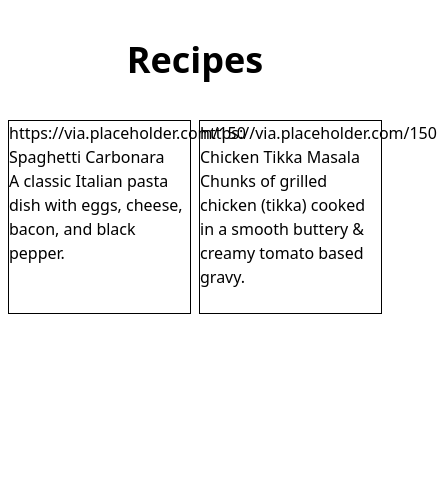
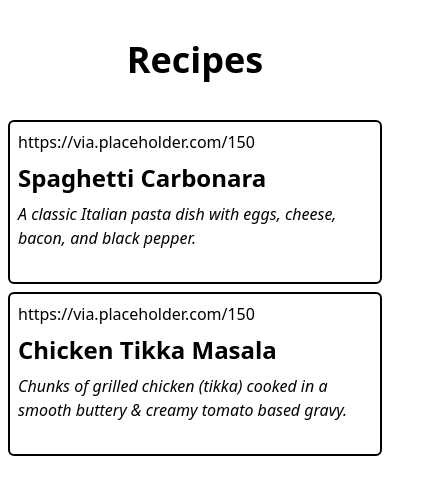
Before and after one commit to ThabangP07/alx-fe-reactjs, a React app in the folder recipe-sharing-platform/: page / in a window 390 px wide. Shown: the top 494 px of the page, 437 px wide, since content can reach past the window. Built offline with nearby package versions, Linux system fonts and the light colour scheme; the HTML template or start-up script is replaced by a standard one.

Commit message:
style: add responsiveness and hover state

```diff
--- a/recipe-sharing-platform/src/components/HomePage.jsx
+++ b/recipe-sharing-platform/src/components/HomePage.jsx
@@ -9,14 +9,14 @@ function HomePage() {
   }, []);
 
   return (
-    <div className="flex flex-col mt-10 mx-2">
+    <div className="mt-10 mx-2">
       <h2 className="flex justify-center text-4xl font-bold mb-10">Recipes</h2>
-      <ul className="grid grid-cols-2 gap-2">
+      <ul className="grid sm:grid-cols-1 md:grid-cols-2 lg:grid-cols-3 gap-2 ">
         {recipes.map((recipe) => (
-          <div className="border ">
-            <li key={recipe.id}>{recipe.image}</li>
-            <li key={recipe.id}>{recipe.title}</li>
-            <li key={recipe.id}>{recipe.summary}</li>
+          <div className="border-2 rounded-md p-2 hover:bg-red-100" key={recipe.id}>
+            <li className="w-full">{recipe.image}</li>
+            <li className="font-bold text-2xl my-2">{recipe.title}</li>
+            <li className="italic">{recipe.summary}</li>
             <br />
           </div>
         ))}
```
